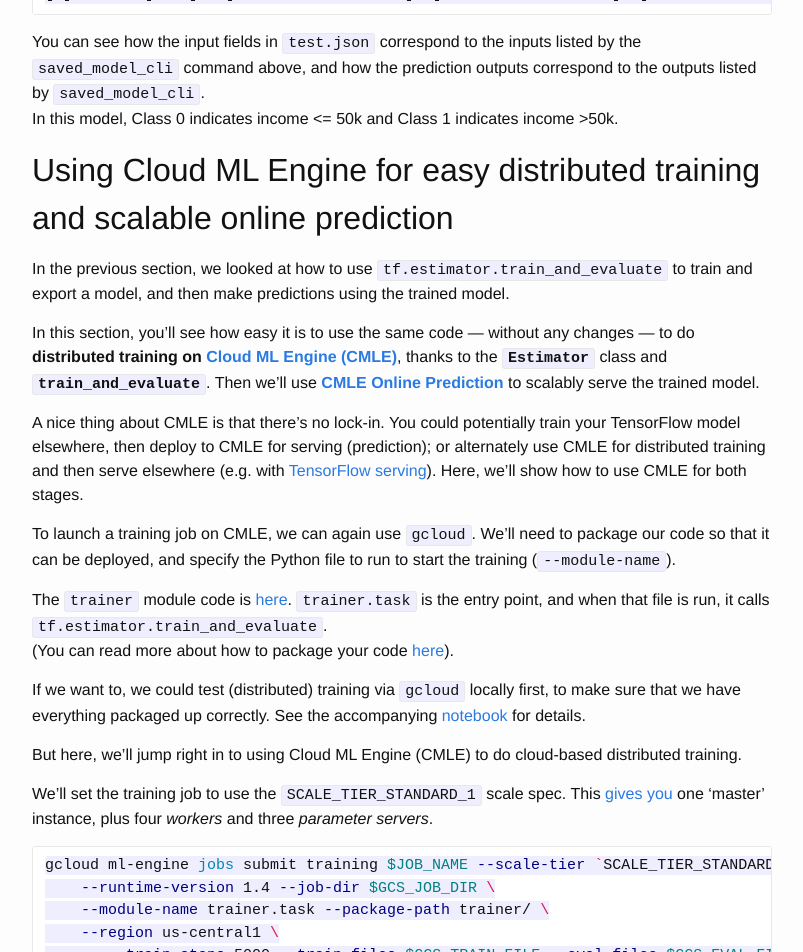
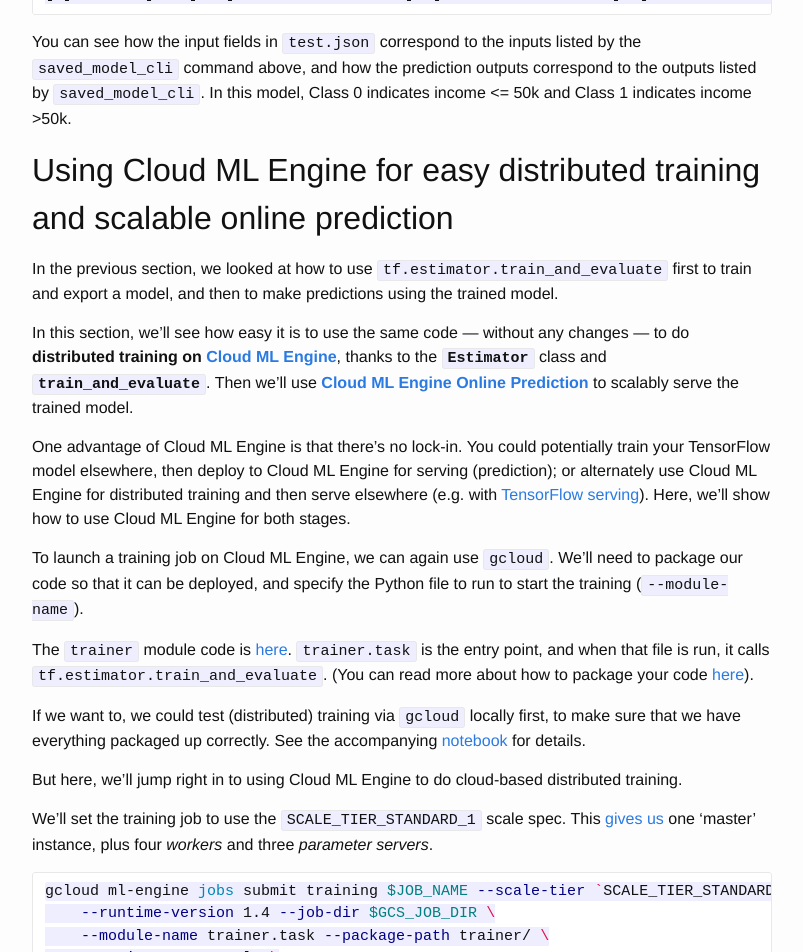
Before and after one commit to amygdala/amygdala.github.io, a Jekyll site: the page built from _posts/2018-01-26-tf.md, in a window 1280 px wide and 1400 px high, scrolled down 7139 px. Shown: the top 952 px of the window, without its empty margins (238-1041 px from the left). Built offline with Jekyll 4.4.1, drawn with Linux system fonts in a browser that asks for light colours; some of the changed text lies outside the part shown.

Commit message:
copyedit cleanups

````diff
--- a/_posts/2018-01-26-tf.md
+++ b/_posts/2018-01-26-tf.md
@@ -13,18 +13,18 @@
 
 TensorFlow release 1.4 introduced the function [**`tf.estimator.train_and_evaluate`**](https://www.tensorflow.org/api_docs/python/tf/estimator/train_and_evaluate), which simplifies training, evaluation, and exporting of [`Estimator`](https://www.tensorflow.org/get_started/estimator) models. It abstracts away the details of [distributed execution](https://www.google.com/url?q=https://www.tensorflow.org/deploy/distributed) for training and evaluation, while also supporting local execution, and provides consistent behavior across both local/non-distributed and distributed configurations.
 
-This means that using **`tf.estimator.train_and_evaluate`**, you can run the same code on both locally and distributed in the cloud, on different devices and using different cluster configurations, and get consistent results, **without making any code changes**. When you're done training (or at intermediate stages), the trained model is automatically exported in a [form suitable for serving](https://www.tensorflow.org/programmers_guide/saved_model) (e.g. for [Cloud ML Engine online prediction](https://cloud.google.com/ml-engine/docs/prediction-overview), or [TensorFlow serving](https://www.tensorflow.org/serving/)).
+This means that with **`tf.estimator.train_and_evaluate`**, you can run the same code on both locally and distributed in the cloud, on different devices and using different cluster configurations, and get consistent results, **without making any code changes**. When you're done training (or at intermediate stages), the trained model is automatically exported in a [form suitable for serving](https://www.tensorflow.org/programmers_guide/saved_model) (e.g. for [Cloud ML Engine online prediction](https://cloud.google.com/ml-engine/docs/prediction-overview) or [TensorFlow serving](https://www.tensorflow.org/serving/)).
 
-In this post, we'll walk through how to use `tf.estimator.train_and_evaluate` with an `Estimator` model, and then show how easy it is to do **distributed training of the model on [Cloud ML Engine](https://cloud.google.com/ml-engine) (CMLE)**, and to move between different cluster configurations with just a config tweak.
-(The TensorFlow code itself supports distribution on any infrastructure (GCE, GKE, etc.) when properly configured, but we will focus on CMLE, which makes the experience seamless).
+In this post, we'll walk through how to use `tf.estimator.train_and_evaluate` with an `Estimator` model, and then show how easy it is to do **distributed training of the model on [Cloud ML Engine](https://cloud.google.com/ml-engine)**, moving between different cluster configurations with just a config tweak.
+(The TensorFlow code itself supports distribution on any infrastructure (GCE, GKE, etc.) when properly configured, but we will focus on Cloud ML Engine, which makes the experience seamless).
 
 The primary steps necessary to do this are:
 
 - build your `Estimator` model;
 - define how data is fed into the model for both training and test datasets (often these definitions are essentially the same); and
-- define training and eval specifications ([`TrainSpec`](https://www.tensorflow.org/api_docs/python/tf/estimator/TrainSpec) and [`EvalSpec`](https://www.tensorflow.org/api_docs/python/tf/estimator/EvalSpec)) passed to `tf.estimator.train_and_evaluate`.  The `EvalSpec` can include information on how to export your trained model for prediction (serving), and we'll look at how to do that as well.
+- define training and eval specifications ([`TrainSpec`](https://www.tensorflow.org/api_docs/python/tf/estimator/TrainSpec) and [`EvalSpec`](https://www.tensorflow.org/api_docs/python/tf/estimator/EvalSpec)) to be passed to `tf.estimator.train_and_evaluate`.  The `EvalSpec` can include information on how to export your trained model for prediction (serving), and we'll look at how to do that as well.
 
-Then we'll look at how to **use your trained model to make predictions**.
+Then we'll look at how to **use the trained model to make predictions**.
 
 The example also includes the use of [**Datasets**](https://www.tensorflow.org/api_docs/python/tf/data/Dataset) to manage our input data. This API is part of TensorFlow 1.4, and is an [easier and more performant way](https://github.com/tensorflow/tensorflow/blob/master/tensorflow/docs_src/performance/datasets_performance.md) to create input pipelines to TensorFlow models; this is particularly important with large datasets and when using accelerators.
  (See [this article](https://github.com/tensorflow/tensorflow/blob/master/tensorflow/docs_src/performance/datasets_performance.md) for more on why input pipelining is so important, particularly when using accelerators).
@@ -39,10 +39,10 @@
 (The example in the [notebook](https://github.com/amygdala/code-snippets/blob/master/ml/census_train_and_eval/using_tf.estimator.train_and_evaluate.ipynb) is a slightly modified version of [this example](https://github.com/GoogleCloudPlatform/cloudml-samples/tree/master/census/estimator/trainer)).
 
 
-## Step 1: create an Estimator
+## Step 1: Create an Estimator
 
-We'll first create an [`Estimator`](https://www.tensorflow.org/get_started/estimator) model using a prebuilt Estimator subclass, [`DNNLinearCombinedClassifier`](https://www.tensorflow.org/api_docs/python/tf/estimator/DNNLinearCombinedClassifier).
-This is a ["wide and deep"](https://research.googleblog.com/2016/06/wide-deep-learning-better-together-with.html) model.
+We'll first create an [`Estimator`](https://www.tensorflow.org/get_started/estimator) model using a prebuilt Estimator subclass, [`DNNLinearCombinedClassifier`](https://www.tensorflow.org/api_docs/python/tf/estimator/DNNLinearCombinedClassifier). Pre-made Estimators are an effective way to quickly create standard models— in this case
+a ["wide and deep"](https://research.googleblog.com/2016/06/wide-deep-learning-better-together-with.html) model.
 Wide and deep models use a deep neural net (DNN) to learn high level abstractions about complex features or interactions between such features. These models then combine the outputs from the DNN with a [linear regression](https://en.wikipedia.org/wiki/Linear_regression) performed on simpler features. This provides a balance between power and speed that is effective on many structured data problems.
 
 We're using Estimators because they give us built-in support for distributed training and evaluation. You should nearly always use Estimators to create your TensorFlow models. You can build a [Custom Estimator](https://www.tensorflow.org/extend/estimators) if none of the pre-made Estimators suit your purpose.
@@ -95,8 +95,8 @@
 
 In this simple example, our datasets are too small for the use of the Dataset API to make a large difference, but with larger datasets it becomes much more important.
 
-The `input_fn` definition is the following. It uses a couple of helper functions that are defined in the accompanying [notebook](https://nbviewer.jupyter.org/github/amygdala/code-snippets/blob/master/ml/census_train_and_eval/using_tf.estimator.train_and_evaluate.ipynb#Define-input-functions-(using-Datasets)).
-`parse_label_column` is used to convert the label strings (in our case, ' <=50K' and ' >50K') into [one-hot](https://en.wikipedia.org/wiki/One-hot) encodings.
+The `input_fn` definition is below. It uses a couple of helper functions that are defined in the accompanying [notebook](https://nbviewer.jupyter.org/github/amygdala/code-snippets/blob/master/ml/census_train_and_eval/using_tf.estimator.train_and_evaluate.ipynb#Define-input-functions-(using-Datasets)). One of these,
+`parse_label_column`, is used to convert the label strings (in our case, ' <=50K' and ' >50K') into [one-hot](https://www.kaggle.com/dansbecker/using-categorical-data-with-one-hot-encoding) encodings, which map categorical features into a format that works better with most ML classification models.
 
 
 ```python
@@ -200,26 +200,26 @@
 ## Step 4: Train your model using `train_and_evaluate`
 
 
-Now we have defined everything we need to train and evaluate our model, and export the trained model for serving, via a call to **`train_and_evaluate`**:
+Now we have defined everything we need to train and evaluate our model, to and export the trained model for serving, via a call to **`train_and_evaluate`**:
 
 
 ```python
 tf.estimator.train_and_evaluate(estimator, train_spec, eval_spec)
 ```
 
-This call will train your model and export the result in a format that makes it easy to use it for prediction!
+This call will train the model and export the result in a format that is easy to use for prediction!
 
-Using `train_and_evaluate`, the training behavior will be consistent whether you run this function in a local/non-distributed context or in a distributed configuration.
+With `train_and_evaluate`, the training behavior will be consistent whether you run this function in a local/non-distributed context or in a distributed configuration.
 
-The exported trained model can be served on many platforms. You may particularly want to consider ways to scalably serve your model, in order to handle many prediction requests at once— say if you're using your model in an app you're building, and you expect it to become popular.  [Cloud ML Engine online prediction](https://cloud.google.com/ml-engine/docs/prediction-overview), or [TensorFlow serving](https://www.tensorflow.org/serving/)), are two of the options for doing this.
+The exported trained model can be served on many platforms. You may particularly want to consider ways to scalably serve your model, in order to handle many prediction requests at once— say if you're using your model in an app you're building, and you expect it to become popular. [Cloud ML Engine online prediction](https://cloud.google.com/ml-engine/docs/prediction-overview) and [TensorFlow serving](https://www.tensorflow.org/serving/)) are two options for doing this.
 
-In this post, we'll look at using **CMLE Online Prediction**. But first, let's take a closer look at our exported model.
+In this post, we'll look at using **Cloud ML Engine Online Prediction**. But first, let's take a closer look at our exported model.
 
 ### Examine the signature of the exported model.
 
 TensorFlow ships with a CLI that allows you to inspect the *signature* of exported binary files. This can be useful as a sanity check.
 It's run as follows, by passing it the path to directory containing the [saved model](https://github.com/tensorflow/tensorflow/blob/master/tensorflow/python/saved_model/README.md), which will be called `saved_model.pb`.
-For our model, it will be found under `$output_dir/export/census`.  This is because we passed the `census` name to our `FinalExporter` above.  (`$output_dir` was specified when we constructed our estimator).
+For our model, it will be found under `$output_dir/export/census`.  This is because we passed the `census` name to our `FinalExporter` above.  (`$output_dir` was specified when we constructed our Estimator).
 
 ```sh
 saved_model_cli show --dir $output_dir/export/census/<timestamp> --tag serve --signature_def predict
@@ -275,7 +275,7 @@
 
 Another useful sanity check is running local prediction with your trained model. We'll use the [Google Cloud SDK (gcloud)](https://cloud.google.com/sdk/downloads) command-line tool for that.
 
-We'll use the example input in [`test.json`](https://github.com/amygdala/code-snippets/blob/master/ml/census_train_and_eval/test.json) to predict a person's income bracket' based on the features encoded in the `test.json` instance. Again, we point to the directory containing the saved model.
+We'll use the example input in [`test.json`](https://github.com/amygdala/code-snippets/blob/master/ml/census_train_and_eval/test.json) to predict a person's income bracket based on the features encoded in the `test.json` instance. Again, we point to the directory containing the saved model.
 
 
 ```sh
@@ -292,13 +292,13 @@
 
 ## Using Cloud ML Engine for easy distributed training and scalable online prediction
 
-In the previous section, we looked at how to use `tf.estimator.train_and_evaluate` to train and export a model, and then make predictions using the trained model.
+In the previous section, we looked at how to use `tf.estimator.train_and_evaluate` first to train and export a model, and then to make predictions using the trained model.
 
-In this section, you'll see how easy it is to use the same code — without any changes — to do **distributed training on [Cloud ML Engine (CMLE)](https://cloud.google.com/ml-engine/)**, thanks to the **`Estimator`** class and **`train_and_evaluate`**.  Then we'll use [**CMLE Online Prediction**](https://cloud.google.com/ml-engine/docs/online-predict) to scalably serve the trained model.
+In this section, we'll see how easy it is to use the same code — without any changes — to do **distributed training on [Cloud ML Engine](https://cloud.google.com/ml-engine/)**, thanks to the **`Estimator`** class and **`train_and_evaluate`**.  Then we'll use [**Cloud ML Engine Online Prediction**](https://cloud.google.com/ml-engine/docs/online-predict) to scalably serve the trained model.
 
-A nice thing about CMLE is that there’s no lock-in. You could potentially train your TensorFlow model elsewhere, then deploy to CMLE for serving (prediction); or alternately use CMLE for distributed training and then serve elsewhere (e.g. with [TensorFlow serving](https://github.com/tensorflow/serving)).  Here, we’ll show how to use CMLE for both stages.
+One advantage of Cloud ML Engine is that there’s no lock-in. You could potentially train your TensorFlow model elsewhere, then deploy to Cloud ML Engine for serving (prediction); or alternately use Cloud ML Engine for distributed training and then serve elsewhere (e.g. with [TensorFlow serving](https://github.com/tensorflow/serving)).  Here, we’ll show how to use Cloud ML Engine for both stages.
 
-To launch a training job on CMLE, we can again use `gcloud`.  We'll need to package our code so that it can be deployed, and specify the Python file to run to start the training (`--module-name`).
+To launch a training job on Cloud ML Engine, we can again use `gcloud`.  We'll need to package our code so that it can be deployed, and specify the Python file to run to start the training (`--module-name`).
 
 The `trainer` module code is [here](https://github.com/amygdala/code-snippets/tree/master/ml/census_train_and_eval/trainer).
 `trainer.task` is the entry point, and when that file is run, it calls `tf.estimator.train_and_evaluate`.
@@ -306,9 +306,9 @@
 
 If we want to, we could test (distributed) training via `gcloud` locally first, to make sure that we have everything packaged up correctly. See the accompanying [notebook](https://github.com/amygdala/code-snippets/blob/master/ml/census_train_and_eval/using_tf.estimator.train_and_evaluate.ipynb) for details.
 
-But here, we'll jump right in to using Cloud ML Engine (CMLE) to do cloud-based distributed training.
+But here, we'll jump right in to using Cloud ML Engine to do cloud-based distributed training.
 
-We'll set the training job to use the `SCALE_TIER_STANDARD_1` scale spec.  This [gives you](https://cloud.google.com/ml-engine/docs/training-overview#job_configuration_parameters) one 'master' instance, plus four _workers_ and three _parameter servers_.
+We'll set the training job to use the `SCALE_TIER_STANDARD_1` scale spec.  This [gives us](https://cloud.google.com/ml-engine/docs/training-overview#job_configuration_parameters) one 'master' instance, plus four _workers_ and three _parameter servers_.
 
 
 ```sh
@@ -319,11 +319,11 @@
     -- --train-steps 5000 --train-files $GCS_TRAIN_FILE --eval-files $GCS_EVAL_FILE --eval-steps 100
 ```
 
-The cool thing about this is that **we don't need to change our code at all to use this distributed config**.  Our use of the Estimator class in conjunction with the CMLE scale specification allows the distributed training config to be transparent to us — it just works.
+The cool thing about this is that **we don't need to change our code at all to use this distributed config**.  Our use of the Estimator class in conjunction with the Cloud ML Engine scale specification makes the distributed training config transparent to us — it just works.
 Further, we could swap in any of the other predefined scale tiers (say `BASIC_GPU`), or define our own custom cluster, again without any code changes.
-For example, we could alternately [configure our job](https://nbviewer.jupyter.org/github/amygdala/code-snippets/blob/master/ml/census_train_and_eval/using_tf.estimator.train_and_evaluate.ipynb#Extras:-Train-on-CMLE-using-a-custom-GPU-cluster) to [use a GPU cluster](https://cloud.google.com/ml-engine/docs/using-gpus).
+For example, we could alternatively [configure our job](https://nbviewer.jupyter.org/github/amygdala/code-snippets/blob/master/ml/census_train_and_eval/using_tf.estimator.train_and_evaluate.ipynb#Extras:-Train-on-CMLE-using-a-custom-GPU-cluster) to [use a GPU cluster](https://cloud.google.com/ml-engine/docs/using-gpus).
 
-Once your training job is running, you can stream its logs to your terminal, and/or monitor it in the [Cloud Console](https://console.cloud.google.com/mlengine/jobs).
+Once our training job is running, we can stream its logs to the terminal, and/or monitor it in the [Cloud Console](https://console.cloud.google.com/mlengine/jobs).
 
 
 <a href="https://amy-jo.storage.googleapis.com/images/census_train_eval/ml_jobs.png" target="_blank"><img src="https://amy-jo.storage.googleapis.com/images/census_train_eval/ml_jobs.png" width="500"/></a>
@@ -334,9 +334,9 @@
 Once your job is finished, you'll find the exported model under the specified GCS directory, in addition to other data such as model checkpoints.
 That exported model has exactly the same signature as the locally-generated model we looked at above, and can be used in just the same ways.
 
-### Scalably serve your trained model with CMLE Online Prediction
+### Scalably serve your trained model with Cloud ML Engine online prediction
 
-You can deploy an exported model to Cloud ML Engine and scalably serve it for **prediction**, using the [CMLE Prediction service](https://cloud.google.com/ml-engine/docs/prediction-overview) to generate a prediction on new data with an easy-to-use REST API. Here we'll look at CMLE Online Prediction, which [recently moved to general availability (GA) status](https://cloud.google.com/blog/big-data/2017/12/bringing-cloud-ml-engine-to-more-developers-with-online-prediction-features-and-reduced-prices); but [batch prediction](https://cloud.google.com/ml-engine/docs/batch-predict) is supported as well.
+You can deploy an exported model to Cloud ML Engine and scalably serve it for **prediction**, using the [Cloud ML Engine prediction service](https://cloud.google.com/ml-engine/docs/prediction-overview) to generate a prediction on new data with an easy-to-use REST API. Here we'll look at Cloud ML Engine online prediction, which [recently moved to general availability (GA) status](https://cloud.google.com/blog/big-data/2017/12/bringing-cloud-ml-engine-to-more-developers-with-online-prediction-features-and-reduced-prices); but [batch prediction](https://cloud.google.com/ml-engine/docs/batch-predict) is supported as well.
 
 The online prediction service scales the number of nodes it uses to maximize the number of requests it can handle without introducing too much latency. To do that, the service:
 
@@ -346,7 +346,7 @@
 
 See the accompanying [notebook](https://nbviewer.jupyter.org/github/amygdala/code-snippets/blob/master/ml/census_train_and_eval/using_tf.estimator.train_and_evaluate.ipynb#Scalably-serve-your-trained-model-with-CMLE-Online-Prediction) for details on how to deploy your model so that you can use it to make predictions.
 
-Once your model is serving with CMLE Online Prediction, you can access it via a REST API.  It's [easy](https://cloud.google.com/ml-engine/docs/online-predict#requesting_predictions) to do this programmatically via the Google [Cloud Client libraries](https://cloud.google.com/apis/docs/cloud-client-libraries) or via `gcloud`.
+Once your model is serving with Cloud ML Engine Online Prediction, you can access it via a REST API.  It's [easy](https://cloud.google.com/ml-engine/docs/online-predict#requesting_predictions) to do this programmatically via the Google [Cloud Client libraries](https://cloud.google.com/apis/docs/cloud-client-libraries) or via `gcloud`.
 `gcloud` is great for testing your deployed model, and the command looks almost the same as it did for the local version of the model:
 
 ```sh
@@ -364,4 +364,4 @@
 In this post, we've walked through how to configure and use the TensorFlow `Estimator` class, and
 `tf.estimator.train_and_evaluate`.  They enable distributed execution for training and evaluation, while also supporting local execution, and provides consistent behavior across both local/non-distributed and distributed configurations.
 
-For more, see the accompanying [notebook](https://github.com/amygdala/code-snippets/blob/master/ml/census_train_and_eval/using_tf.estimator.train_and_evaluate.ipynb).  The notebook includes examples of [how to run your training job on a CMLE GPU cluster](https://nbviewer.jupyter.org/github/amygdala/code-snippets/blob/master/ml/census_train_and_eval/using_tf.estimator.train_and_evaluate.ipynb#Extras:-Train-on-CMLE-using-a-custom-GPU-cluster), and [how to use CMLE to do](https://nbviewer.jupyter.org/github/amygdala/code-snippets/blob/master/ml/census_train_and_eval/using_tf.estimator.train_and_evaluate.ipynb#Extras:-Use-Hyperparameter-Tuning) [hyperparameter tuning](https://cloud.google.com/ml-engine/docs/hyperparameter-tuning-overview).
+For more, see the accompanying [notebook](https://github.com/amygdala/code-snippets/blob/master/ml/census_train_and_eval/using_tf.estimator.train_and_evaluate.ipynb).  The notebook includes examples of [how to run your training job on a Cloud ML Engine GPU cluster](https://nbviewer.jupyter.org/github/amygdala/code-snippets/blob/master/ml/census_train_and_eval/using_tf.estimator.train_and_evaluate.ipynb#Extras:-Train-on-CMLE-using-a-custom-GPU-cluster), and [how to use Cloud ML Engine to do](https://nbviewer.jupyter.org/github/amygdala/code-snippets/blob/master/ml/census_train_and_eval/using_tf.estimator.train_and_evaluate.ipynb#Extras:-Use-Hyperparameter-Tuning) [hyperparameter tuning](https://cloud.google.com/ml-engine/docs/hyperparameter-tuning-overview).
````
Also changed, not shown: other parts of _posts/2018-01-26-tf.md (+2 -2 lines).
